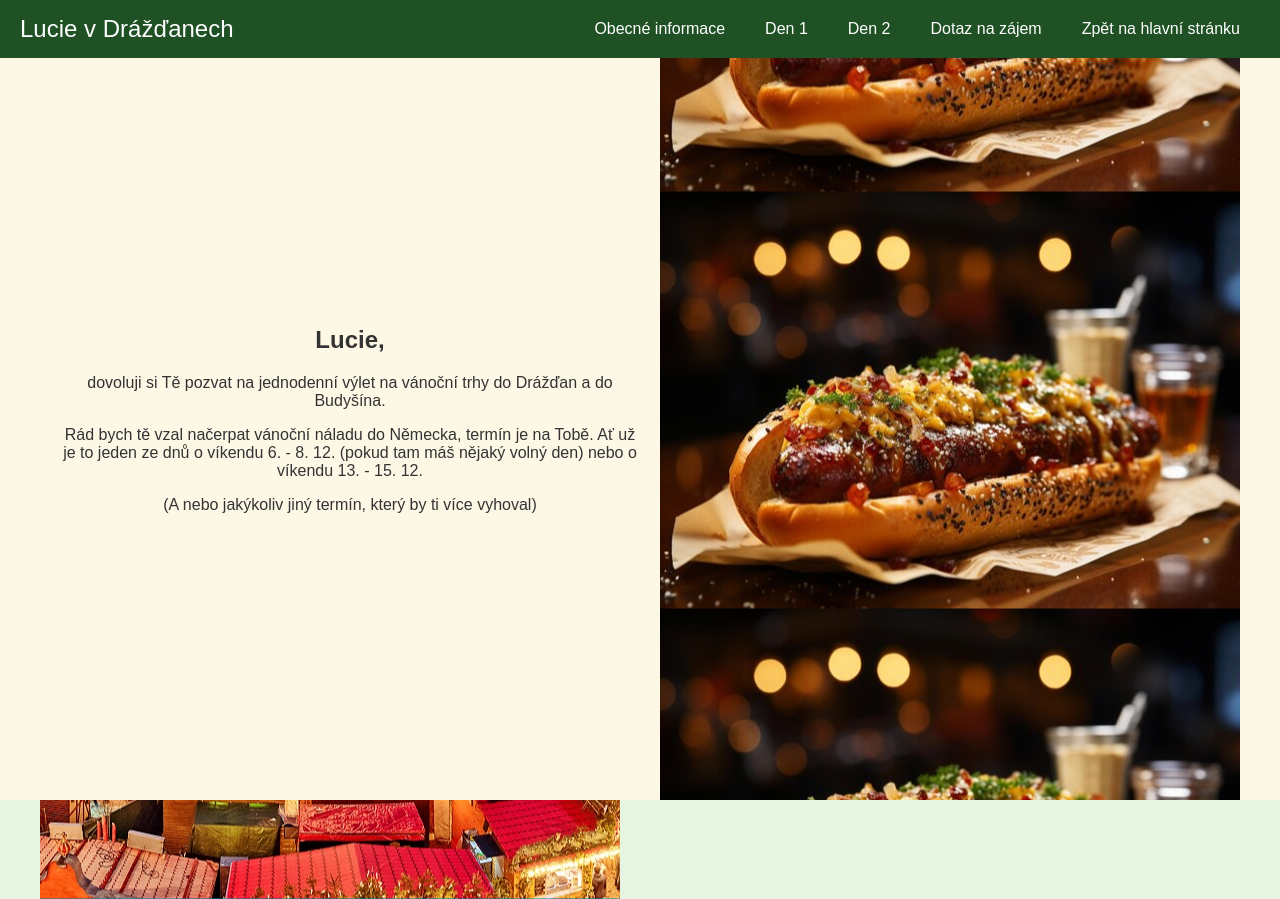
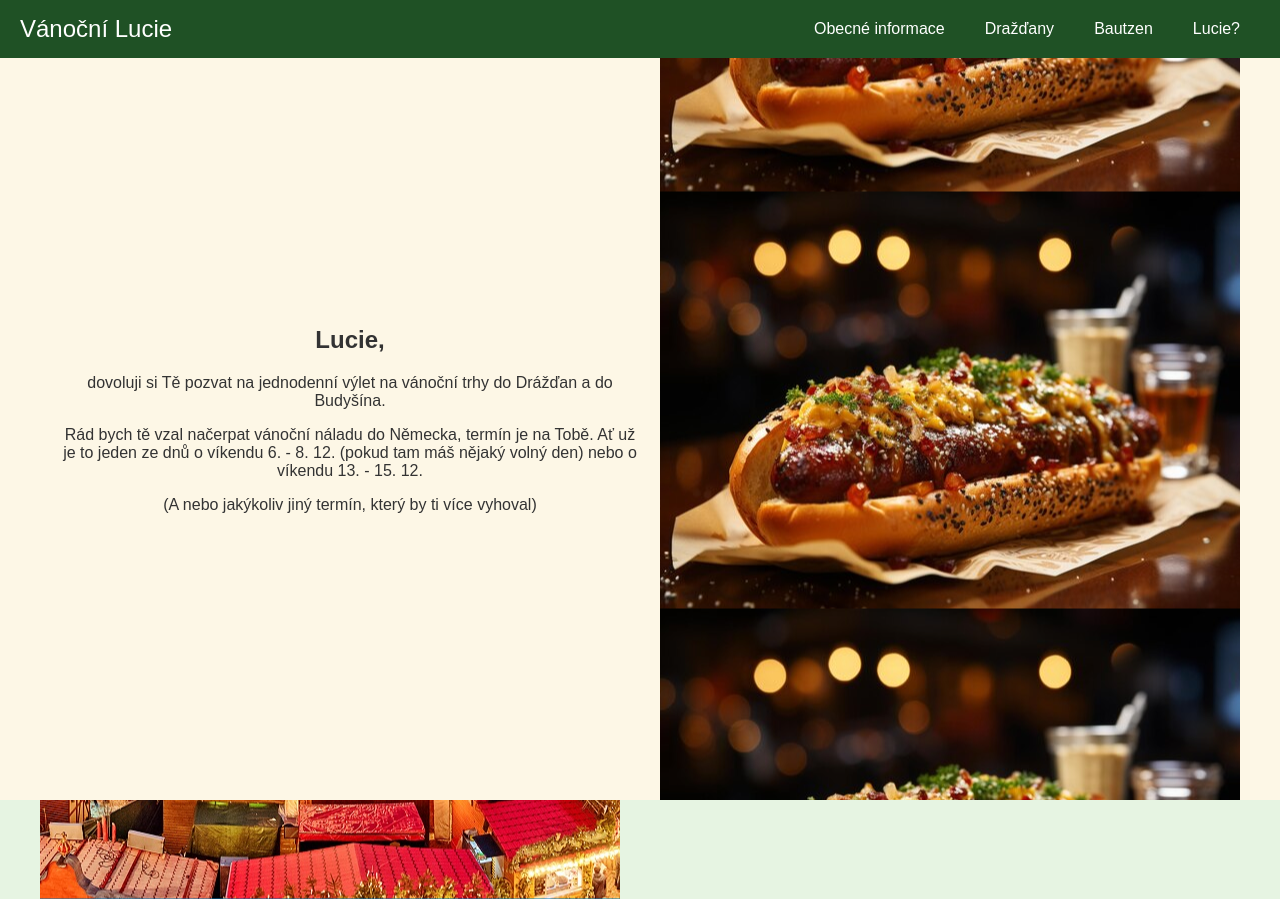
Before and after one commit to kefiiiiR/vanocni_lucie, a plain HTML site: page index.html in a window 1280 px wide. Shown: the top 899 px of the page. Drawn offline with Linux system fonts and the light colour scheme.

Commit message:
Update index.html

```diff
--- a/index.html
+++ b/index.html
@@ -3,19 +3,18 @@
 <head>
     <meta charset="UTF-8">
     <meta name="viewport" content="width=device-width, initial-scale=1.0">
-    <title>Lucie v Drážďanech</title>
+    <title>Vánoční Lucie</title>
     <link rel="stylesheet" href="drazdany.css">
 </head>
 <body>
     <header>
-        <div class="logo">Lucie v Drážďanech</div>
+        <div class="logo">Vánoční Lucie</div>
         <nav>
             <ul>
                 <li><a href="#info">Obecné informace</a></li>
-                <li><a href="#day1">Den 1</a></li>
-                <li><a href="#day2">Den 2</a></li>
-                <li><a href="#contact">Dotaz na zájem</a></li>
-                <li><a href="index.html">Zpět na hlavní stránku</a></li>
+                <li><a href="#day1">Dražďany</a></li>
+                <li><a href="#day2">Bautzen</a></li>
+                <li><a href="#contact">Lucie?</a></li>
             </ul>
             <div class="menu-toggle">☰</div>
         </nav>
```
